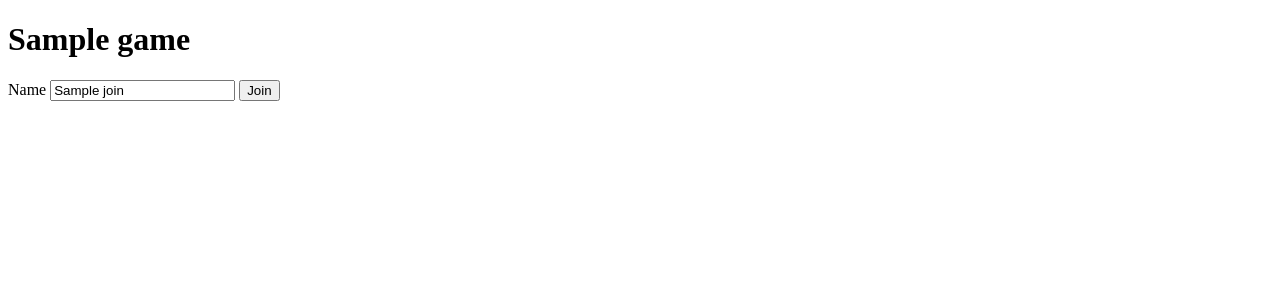
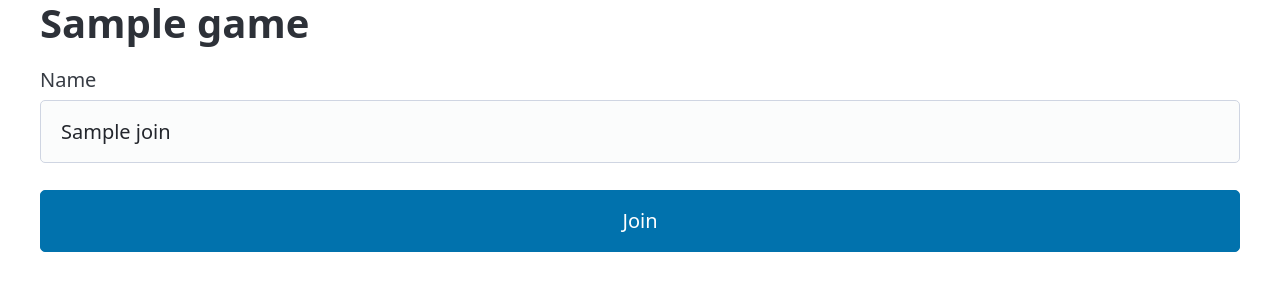
Before and after one commit to ilari-makimattila/party-vote-app24, a FastAPI app: template voting24/web/templates/game.html in a window 1280 px wide. Shown: the top 300 px of the page. Run offline with FastAPI, Linux system fonts and the light colour scheme; the template is opened without the code that fills it: most values are stand-ins (such as "Sample title", 1, 10 or a date in 2020); data that the repository does not hold is empty; style sheets or scripts are compiled from the project's sources.

Commit message:
Use styles in the app

```diff
--- a/voting24/web/templates/_base.html
+++ b/voting24/web/templates/_base.html
@@ -1,11 +1,16 @@
 <!DOCTYPE html>
 <html lang="en">
 <head>
+    <meta charset="utf-8">
+    <meta name="viewport" content="width=device-width, initial-scale=1">
+    <meta name="color-scheme" content="light dark">
+    <link rel="stylesheet" href="/css/main.css">
+
     {% block head %}
     <title>{% block title %}{% endblock %}</title>
     {% endblock %}
 </head>
 <body>
-    <div id="content">{% block content %}{% endblock %}</div>
+    <div class="container" id="content">{% block content %}{% endblock %}</div>
 </body>
 </html>
```
